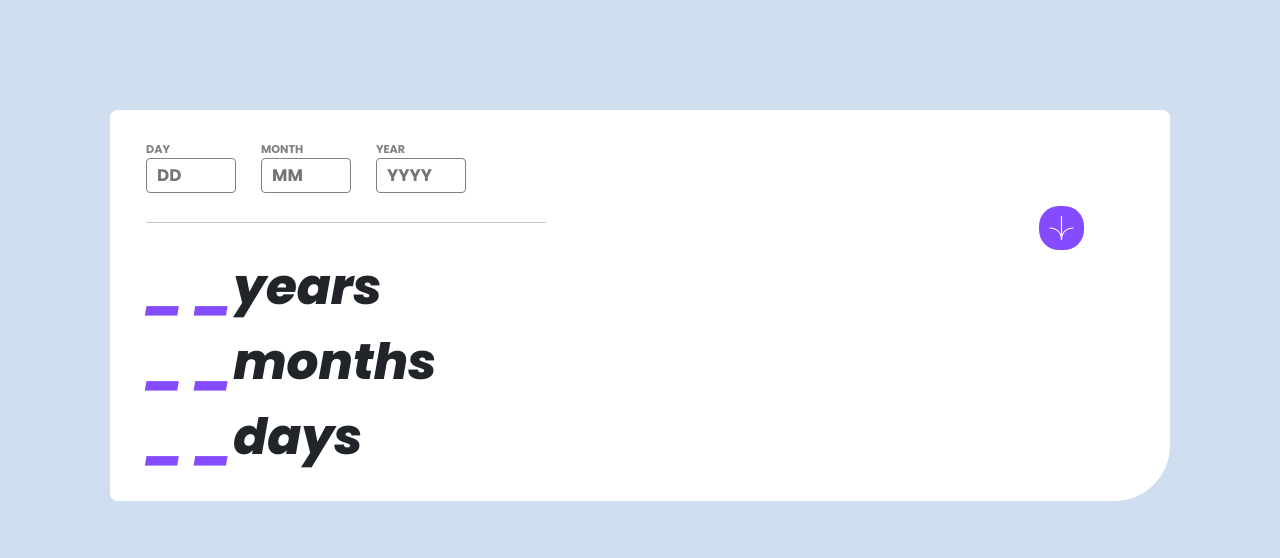
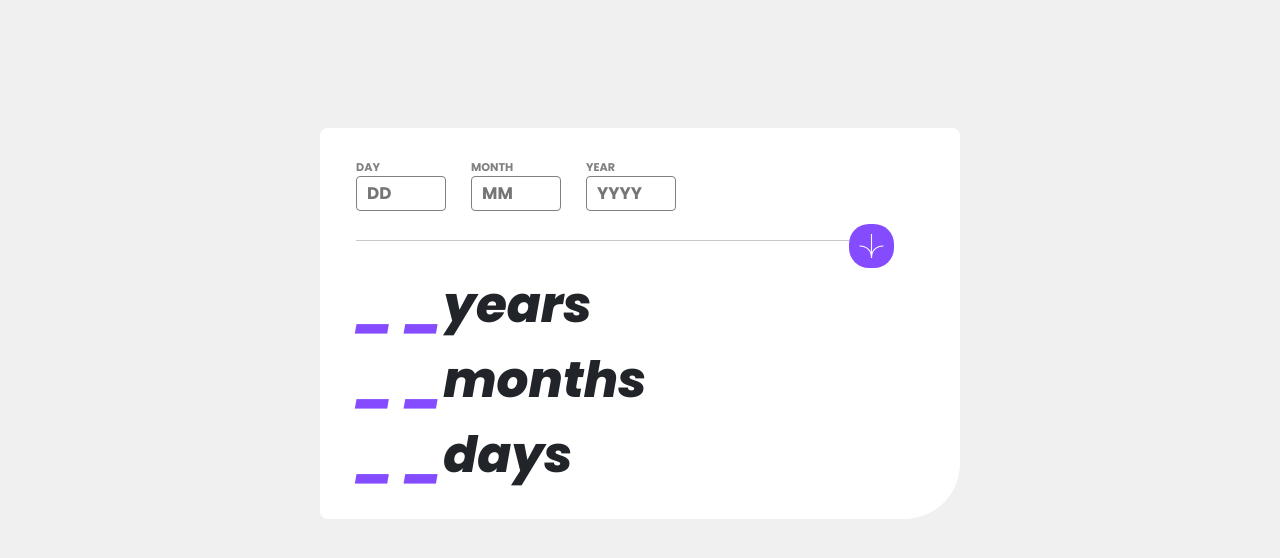
Before and after one commit to ARMANIE4L/age-calculator, a plain HTML site: page index.html in a window 1280 px wide. Drawn offline with Linux system fonts and the light colour scheme; a web font is replaced by a local one.

Commit message:
Update style.css

```diff
--- a/style.css
+++ b/style.css
@@ -9,8 +9,8 @@
 }
 
 body {
-    background-color: hsl(209, 49%, 87%);
-    padding: 50%;
+    background-color: hsl(0, 0%, 94%);
+    padding: 10% 25%;
     font-size: 32px;
     font-family: Verdana, Geneva, Tahoma, sans-serif;
 }
@@ -65,13 +65,13 @@ body {
     padding: 10px;
     border-radius: 20px;
     float: right;
-    margin-right: 50px;
+    margin-right: 30px;
     transition: 0.5s;
 }
 
 #arrowIcon:hover {
     width: 45px;
-    background-color:hsl(259, 94%, 20%);
+    background-color:black;
     padding: 10px;
     border-radius: 20px;
 }
@@ -86,7 +86,7 @@ body {
 }
 
 hr {
-   width: 400px;
+   width: 500px;
    float: left;
    background-color:hsl(259, 100%, 65%);
    height: 0px;
@@ -140,17 +140,16 @@ span {
     }
 }
 
+/* small device */
+@media (min-width:600px) and (max-width: 767px) {
+    body {
+        padding: 18%;
+    }
+}
+
 /* medium device */
 @media (min-width:767px) and (max-width: 991px) {
     body {
-        padding: 100px;
+        padding: 17%;
     }
 }
-
-/* large device */
-
-@media (min-width:991px) {
-    body {
-        padding: 110px;
-    }
-}
```
